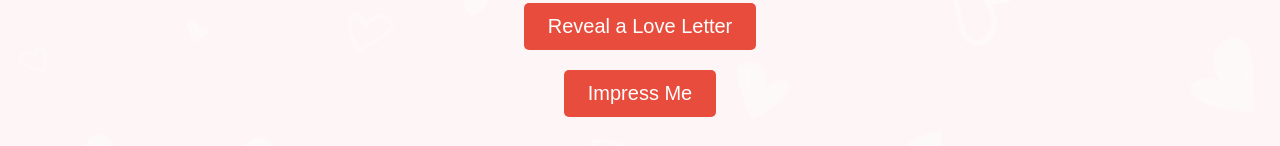
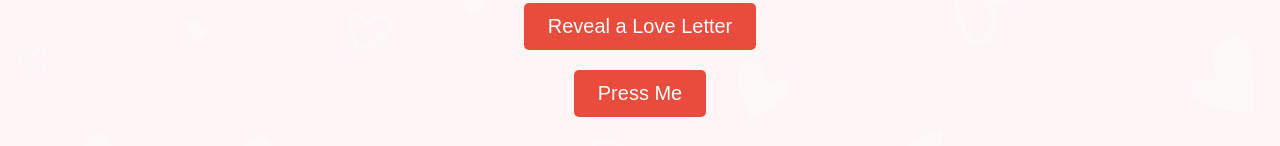
Before and after one commit to NOTMORSE/Sorry, a plain HTML site: page index.html in a window 1280 px wide. Shown: the part 594-740 px from the top of the page. Drawn offline with Linux system fonts and the light colour scheme.

Commit message:
Update index.html

```diff
--- a/index.html
+++ b/index.html
@@ -100,7 +100,7 @@
                 <p>Mark Andrei A. Condino</p>
             </div>
         </div>
-        <button onclick="impressHer()">Impress Me</button>
+        <button onclick="impressHer()">Press Me</button>
     </div>
     <script>
         function showLoveLetter() {
```
